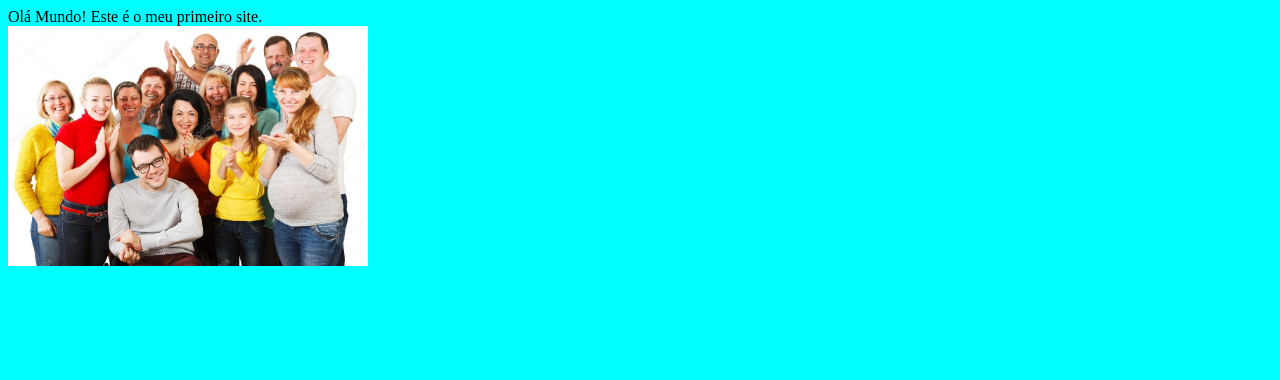
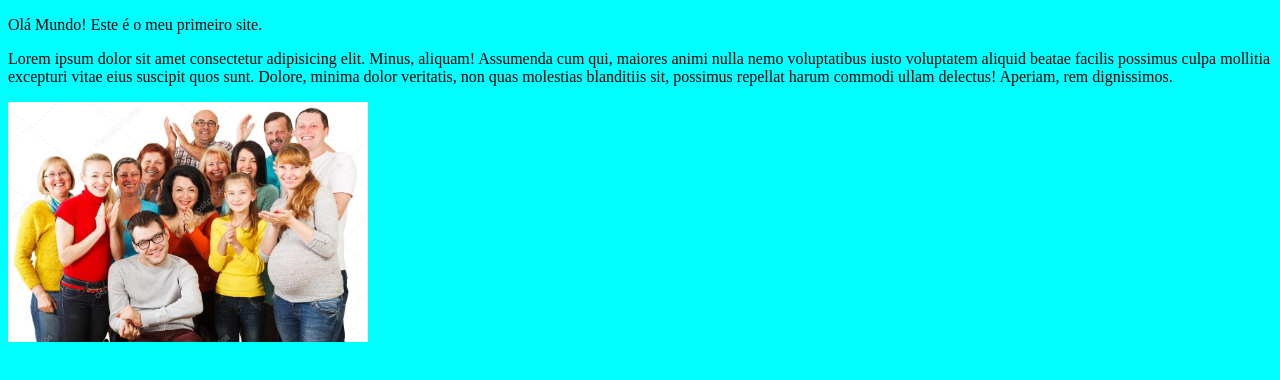
Before and after one commit to rafaelasvli/ProjetoWeb1, a plain HTML site: page index.html in a window 1280 px wide. Drawn offline with Linux system fonts and the light colour scheme.

Commit message:
UPDATE index.html

```diff
--- a/index.html
+++ b/index.html
@@ -7,7 +7,9 @@
     <link rel="stylesheet" href="style.css">
 </head>
 <body>
-   Olá Mundo! Este é o meu primeiro site. <br>
+   <p>Olá Mundo! Este é o meu primeiro site.</p>
+
+   <p>Lorem ipsum dolor sit amet consectetur adipisicing elit. Minus, aliquam! Assumenda cum qui, maiores animi nulla nemo voluptatibus iusto voluptatem aliquid beatae facilis possimus culpa mollitia excepturi vitae eius suscipit quos sunt. Dolore, minima dolor veritatis, non quas molestias blanditiis sit, possimus repellat harum commodi ullam delectus! Aperiam, rem dignissimos.</p>
     <img src="pessoas felizes.jpg" alt="" width="360px">
 </body>
 </html>
```
